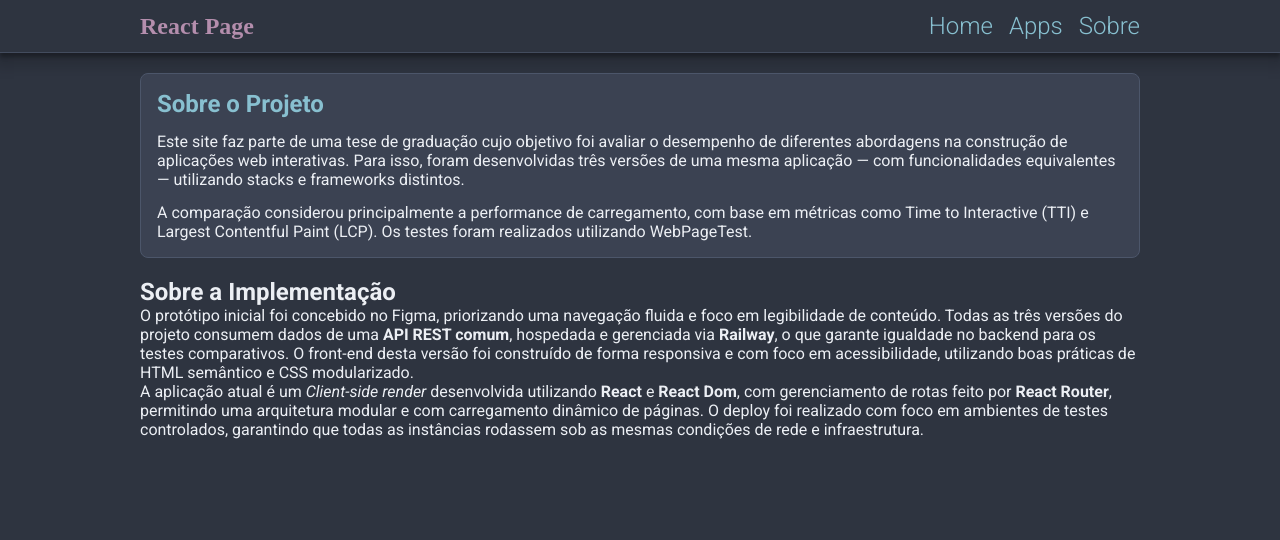
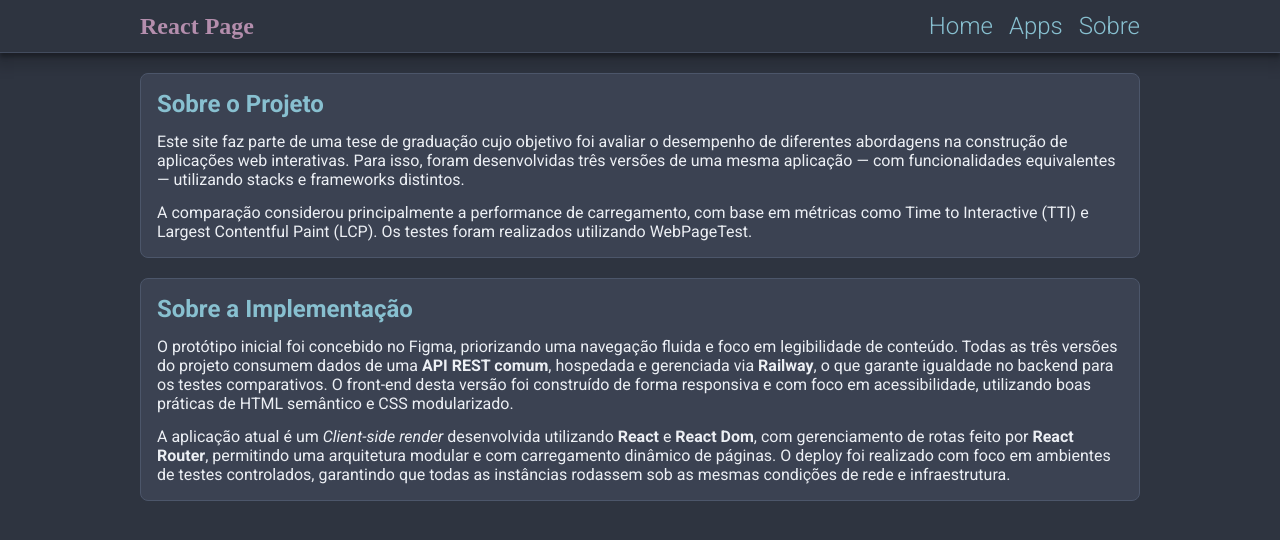
Before and after one commit to maiaatala/ma_blog_react, a React (Vite) app: page /about in a window 1280 px wide. Shown: the top 540 px of the page. Built offline with nearby package versions, Linux system fonts and the light colour scheme; no server answers.

Commit message:
fix: missing classname

```diff
--- a/src/pages/About.tsx
+++ b/src/pages/About.tsx
@@ -20,7 +20,7 @@ export const About = () => {
           WebPageTest.
         </p>
       </article>
-      <article>
+      <article className="about-article">
         <h2>Sobre a Implementação</h2>
         <p>
           O protótipo inicial foi concebido no Figma, priorizando uma navegação
```
